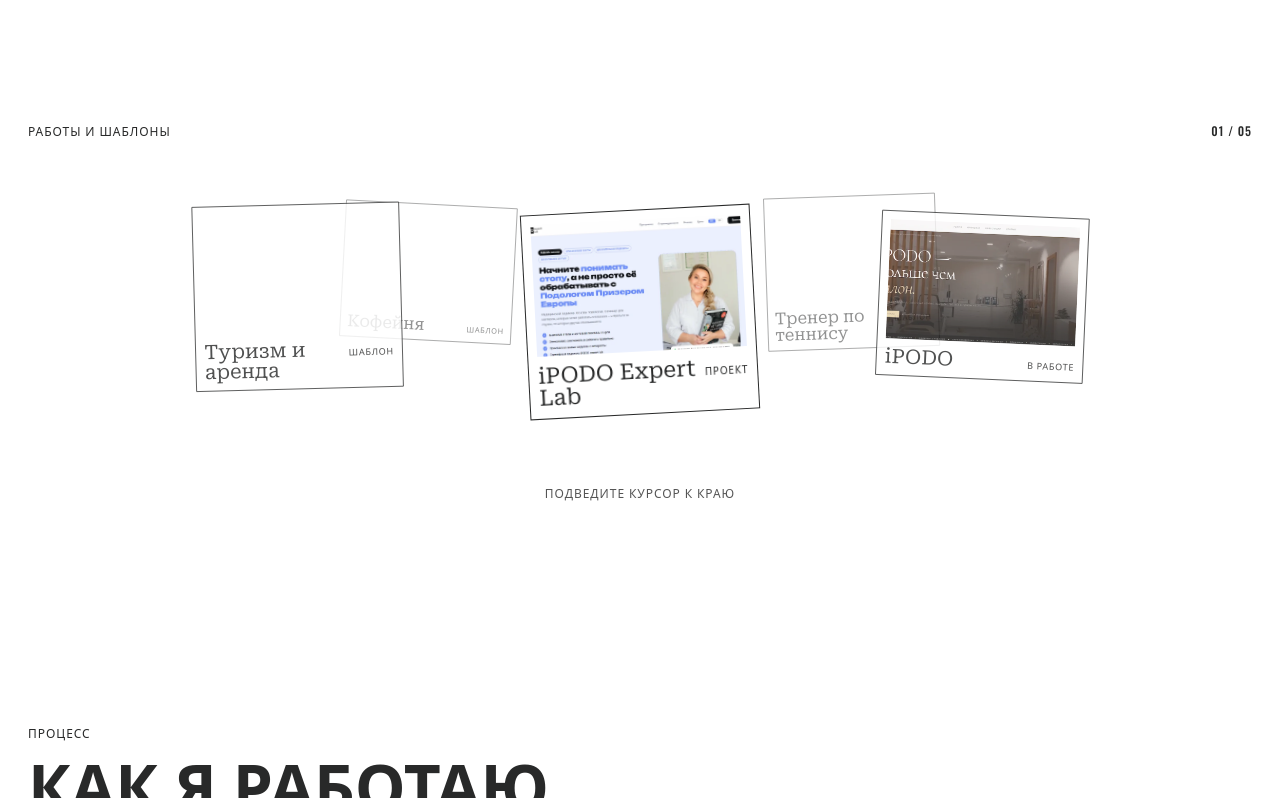
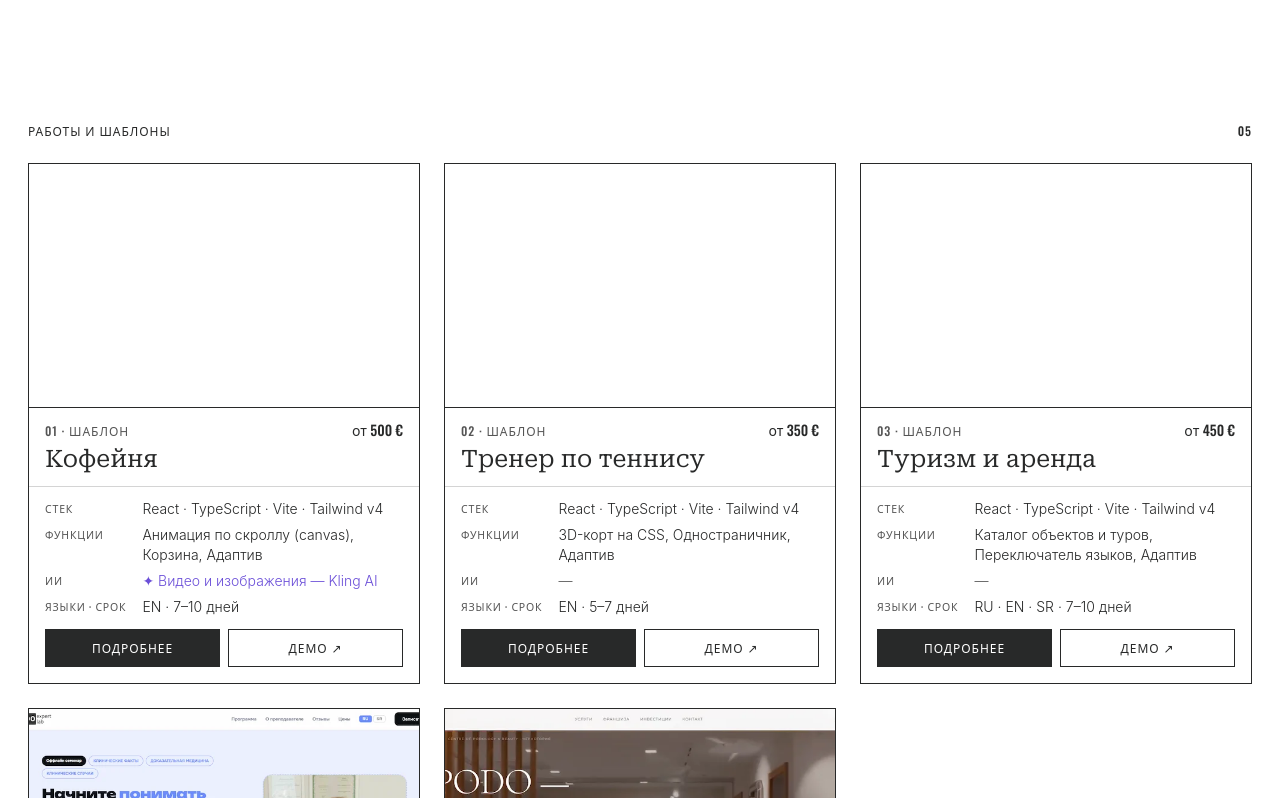
Before and after one commit to SabinaBatrakova/catalog-site, a React (Vite) app: page / in a window 1280 px wide. Shown: the part 1802-2600 px from the top of the page. Built offline with nearby package versions, Linux system fonts and the light colour scheme; a web font is replaced by a local one.

Commit message:
feat(catalog): replace works carousel with spec cards grid

```diff
--- /dev/null
+++ b/src/components/home/WorkCard.tsx
@@ -0,0 +1,80 @@
+import { Link } from "react-router-dom";
+import type { Work } from "@/lib/works";
+import { WorkPreview } from "./WorkPreview";
+
+const btn =
+  "flex-1 border-[1.5px] border-ink px-3 py-2.5 text-center font-display text-xs font-medium uppercase tracking-[0.08em] transition-colors";
+
+export function WorkCard({ work, index }: { work: Work; index: number }) {
+  const isTemplate = work.kind === "template";
+
+  return (
+    <article className="flex flex-col border-[1.5px] border-ink bg-white">
+      <div className="relative aspect-[16/10] overflow-hidden border-b-[1.5px] border-ink">
+        <WorkPreview work={work} />
+      </div>
+
+      <div className="flex items-baseline justify-between gap-3 px-4 pt-3">
+        <span className="font-display text-xs uppercase tracking-[0.08em] text-muted">
+          {String(index + 1).padStart(2, "0")} · {work.label}
+        </span>
+        {isTemplate && work.priceFrom !== undefined && (
+          <span className="font-display text-sm font-medium">
+            от {work.priceFrom} €
+          </span>
+        )}
+      </div>
+      <h3 className="px-4 pb-3 pt-1 font-serif text-2xl font-light leading-tight">
+        {work.title}
+      </h3>
+
+      <dl className="grid grid-cols-[auto_1fr] gap-x-4 gap-y-1.5 border-t border-line px-4 py-3 text-sm">
+        <dt className="pt-0.5 font-display text-[10.5px] uppercase tracking-[0.08em] text-muted">
+          Стек
+        </dt>
+        <dd className="font-light">{work.stack.join(" · ")}</dd>
+
+        <dt className="pt-0.5 font-display text-[10.5px] uppercase tracking-[0.08em] text-muted">
+          Функции
+        </dt>
+        <dd className="font-light">{work.features.join(", ")}</dd>
+
+        <dt className="pt-0.5 font-display text-[10.5px] uppercase tracking-[0.08em] text-muted">
+          ИИ
+        </dt>
+        <dd className={work.ai ? "font-light text-ai" : "font-light text-muted"}>
+          {work.ai ? `✦ ${work.ai}` : "—"}
+        </dd>
+
+        <dt className="pt-0.5 font-display text-[10.5px] uppercase tracking-[0.08em] text-muted">
+          Языки · срок
+        </dt>
+        <dd className="font-light">
+          {work.languages} · {work.time}
+        </dd>
+      </dl>
+
+      <div className="mt-auto flex gap-2 px-4 pb-4">
+        {isTemplate ? (
+          <>
+            <Link to={`/works/${work.id}`} className={`${btn} bg-ink text-paper hover:opacity-85`}>
+              Подробнее
+            </Link>
+            <Link to={work.href} className={`${btn} hover:bg-ink hover:text-paper`}>
+              Демо ↗
+            </Link>
+          </>
+        ) : (
+          <a
+            href={work.href}
+            target="_blank"
+            rel="noreferrer"
+            className={`${btn} hover:bg-ink hover:text-paper`}
+          >
+            Открыть сайт ↗
+          </a>
+        )}
+      </div>
+    </article>
+  );
+}
--- /dev/null
+++ b/src/components/home/WorkPreview.tsx
@@ -0,0 +1,60 @@
+import { useEffect, useRef, useState } from "react";
+import type { Work } from "@/lib/works";
+
+const FRAME_WIDTH = 1280;
+const FRAME_HEIGHT = 800;
+
+export function WorkPreview({ work }: { work: Work }) {
+  const boxRef = useRef<HTMLDivElement>(null);
+  const [scale, setScale] = useState(0.3);
+  const [failed, setFailed] = useState(false);
+
+  useEffect(() => {
+    const box = boxRef.current;
+    if (!box) return;
+    const observer = new ResizeObserver(([entry]) => {
+      setScale(entry.contentRect.width / FRAME_WIDTH);
+    });
+    observer.observe(box);
+    return () => observer.disconnect();
+  }, []);
+
+  if (work.image && !failed) {
+    return (
+      <img
+        src={work.image}
+        alt={`Превью сайта ${work.title}`}
+        loading="lazy"
+        decoding="async"
+        onError={() => setFailed(true)}
+        className="h-full w-full object-cover object-top"
+      />
+    );
+  }
+
+  if (work.previewSrc) {
+    return (
+      <div ref={boxRef} className="absolute inset-0">
+        <iframe
+          src={work.previewSrc}
+          title={work.title}
+          loading="lazy"
+          scrolling="no"
+          tabIndex={-1}
+          className="pointer-events-none absolute left-0 top-0 origin-top-left"
+          style={{
+            width: FRAME_WIDTH,
+            height: FRAME_HEIGHT,
+            transform: `scale(${scale})`,
+          }}
+        />
+      </div>
+    );
+  }
+
+  return (
+    <div className="flex h-full w-full items-center justify-center bg-line font-display text-[11px] uppercase tracking-[0.08em] text-muted">
+      Скриншот
+    </div>
+  );
+}
--- /dev/null
+++ b/src/components/home/Works.tsx
@@ -0,0 +1,23 @@
+import { works } from "@/lib/works";
+import { WorkCard } from "./WorkCard";
+
+export function Works() {
+  return (
+    <section id="works" className="scroll-mt-16 px-7 pb-24">
+      <div className="mb-6 flex items-baseline justify-between">
+        <span className="font-display text-xs font-medium uppercase tracking-[0.08em]">
+          Работы и шаблоны
+        </span>
+        <span className="font-display text-xs font-medium uppercase tracking-[0.08em]">
+          {String(works.length).padStart(2, "0")}
+        </span>
+      </div>
+
+      <div className="grid gap-6 md:grid-cols-2 lg:grid-cols-3">
+        {works.map((work, i) => (
+          <WorkCard key={work.id} work={work} index={i} />
+        ))}
+      </div>
+    </section>
+  );
+}
--- a/src/index.css
+++ b/src/index.css
@@ -91,7 +91,9 @@
   --color-coffee-crema: #c8915a;
   --color-coffee-muted: #8a7b72;
   --color-coffee-line: #ece6e1;
-    --color-coffee-foam: #f3e9df;
+  --color-coffee-foam: #f3e9df;
+
+  --color-ai: #6b4fd8;
 }
 
 @utility font-narrow {
--- a/src/pages/Catalog.tsx
+++ b/src/pages/Catalog.tsx
@@ -2,9 +2,10 @@ import { SiteHeader } from "@/components/home/SiteHeader";
 import { Hero } from "@/components/home/Hero";
 import { RunningText } from "@/components/home/RunningText";
 import { About } from "@/components/home/About";
-import { WorksCarousel } from "@/components/home/WorksCarousel";
+
 import { Process } from "@/components/home/Process";
 import { SiteFooter } from "@/components/home/SiteFooter";
+import { Works } from "@/components/home/Works";
 
 export function Catalog() {
   return (
@@ -14,7 +15,7 @@ export function Catalog() {
         <Hero />
         <RunningText />
         <About />
-        <WorksCarousel />
+        <Works />
         <Process />
       </main>
       <SiteFooter />
```
